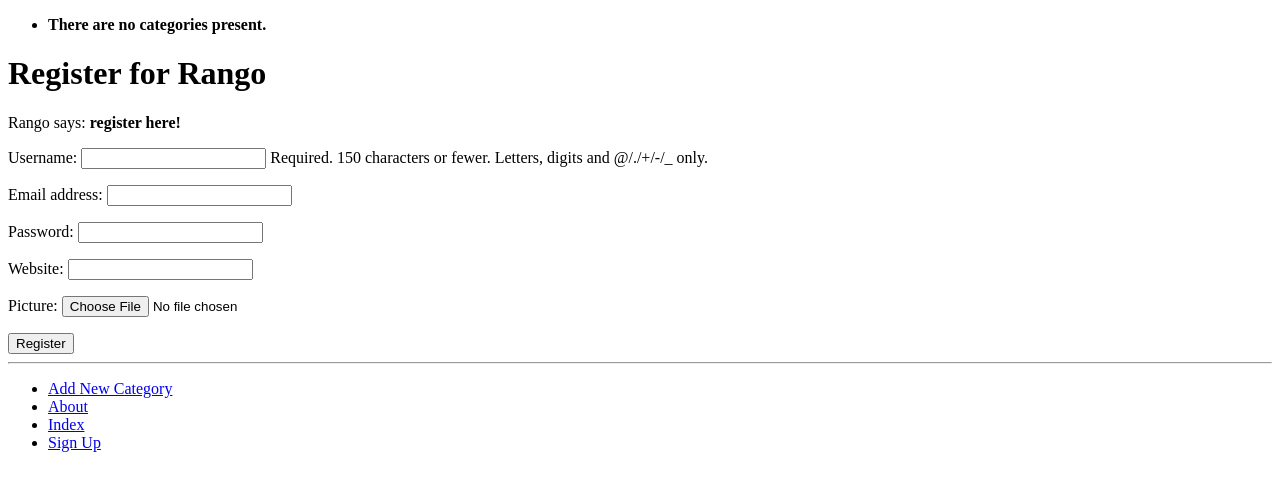
After one commit to tangowithcode/tango_with_django_2, a Django app: page /rango/register/ in a window 1280 px wide. The commit adds this page. Shown: the top 491 px of the page. Run offline with Django 3.2, Linux system fonts and the light colour scheme; data that the repository does not hold is empty.

Commit message:
Added user registration form

```diff
--- a/code/tango_with_django_project/rango/admin.py
+++ b/code/tango_with_django_project/rango/admin.py
@@ -1,5 +1,6 @@
 from django.contrib import admin
 from rango.models import Category, Page
+from rango.models import UserProfile
 # Register your models here.
 
 
@@ -8,3 +9,4 @@ class CategoryAdmin(admin.ModelAdmin):
 
 admin.site.register(Category, CategoryAdmin)
 admin.site.register(Page)
+admin.site.register(UserProfile)
--- a/code/tango_with_django_project/rango/forms.py
+++ b/code/tango_with_django_project/rango/forms.py
@@ -1,5 +1,7 @@
 from django import forms
 from rango.models import Page, Category
+from django.contrib.auth.models import User
+from rango.models import UserProfile
 
 
 class CategoryForm(forms.ModelForm):
@@ -46,3 +48,18 @@ class PageForm(forms.ModelForm):
         exclude = ('category',)
         # or specify the fields to include (i.e. not include the category field)
         #fields = ('title', 'url', 'views')
+
+
+class UserForm(forms.ModelForm):
+    password = forms.CharField(widget=forms.PasswordInput())
+
+    class Meta:
+
+        model = User
+        fields = ('username', 'email', 'password')
+
+
+class UserProfileForm(forms.ModelForm):
+    class Meta:
+        model = UserProfile
+        fields = ('website', 'picture')
--- a/code/tango_with_django_project/rango/models.py
+++ b/code/tango_with_django_project/rango/models.py
@@ -1,6 +1,6 @@
 from django.db import models
 from django.template.defaultfilters import slugify
-
+from django.contrib.auth.models import User
 
 # Create your models here.
 class Category(models.Model):
@@ -27,3 +27,12 @@ class Page(models.Model):
 
     def __str__(self):
         return self.title
+
+
+class UserProfile(models.Model):
+    user = models.OneToOneField(User, on_delete=models.CASCADE)
+    website = models.URLField(blank=True)
+    picture = models.ImageField(upload_to='profile_images', blank=True)
+
+    def __str__(self):
+        return self.user.username
--- a/code/tango_with_django_project/rango/urls.py
+++ b/code/tango_with_django_project/rango/urls.py
@@ -9,5 +9,5 @@ urlpatterns = [
     path('category/<slug:category_name_slug>/add_page/', views.add_page, name='add_page'),
     path('category/<slug:category_name_slug>/', views.show_category, name='show_category'),
     path('add_category/', views.add_category, name='add_category'),
-
+    path('register/', views.register, name='register'),
 ]
--- a/code/tango_with_django_project/rango/views.py
+++ b/code/tango_with_django_project/rango/views.py
@@ -4,7 +4,7 @@ from rango.models import Category
 from rango.models import Page
 from rango.forms import CategoryForm
 from rango.forms import PageForm
-
+from rango.forms import UserForm, UserProfileForm
 
 def index(request):
     # return HttpResponse("Rango says hey there partner! <br/> <a href='/rango/about/'>About</a>")
@@ -109,3 +109,64 @@ def add_page(request, category_name_slug):
 
     context_dict = {'form': form, 'category': category}
     return render(request, 'rango/add_page.html', context_dict)
+
+
+def register(request):
+    # A boolean value for telling the template
+    # whether the registration was successful.
+    # Set to False initially. Code changes value to
+    # True when registration succeeds.
+    registered = False
+
+    # If it's a HTTP POST, we're interested in processing form data.
+    if request.method == 'POST':
+        # Attempt to grab information from the raw form information.
+        # Note that we make use of both UserForm and UserProfileForm.
+        user_form = UserForm(data=request.POST)
+        profile_form = UserProfileForm(data=request.POST)
+
+        # If the two forms are valid...
+        if user_form.is_valid() and profile_form.is_valid():
+            # Save the user's form data to the database.
+            user = user_form.save()
+
+            # Now we hash the password with the set_password method.
+            # Once hashed, we can update the user object.
+            user.set_password(user.password)
+            user.save()
+
+            # Now sort out the UserProfile instance.
+            # Since we need to set the user attribute ourselves,
+            # we set commit=False. This delays saving the model
+            # until we're ready to avoid integrity problems.
+            profile = profile_form.save(commit=False)
+            profile.user = user
+
+            # Did the user provide a profile picture?
+            # If so, we need to get it from the input form and
+            # put it in the UserProfile model.
+            if 'picture' in request.FILES:
+                profile.picture = request.FILES['picture']
+
+            # Now we save the UserProfile model instance.
+            profile.save()
+
+            # Update our variable to indicate that the template
+            # registration was successful.
+            registered = True
+        else:
+            # Invalid form or forms - mistakes or something else?
+            # Print problems to the terminal.
+            print(user_form.errors, profile_form.errors)
+    else:
+        # Not a HTTP POST, so we render our form using two ModelForm instances.
+        # These forms will be blank, ready for user input.
+        user_form = UserForm()
+        profile_form = UserProfileForm()
+
+    # Render the template depending on the context.
+    return render(request,
+                  'rango/register.html',
+                  {'user_form': user_form,
+                   'profile_form': profile_form,
+                   'registered': registered})
--- a/code/tango_with_django_project/templates/rango/base.html
+++ b/code/tango_with_django_project/templates/rango/base.html
@@ -28,6 +28,8 @@
 	                <li><a href="{% url 'rango:add_category' %}">Add New Category</a></li>
 	                <li><a href="{% url 'rango:about' %}">About</a></li>
 	                <li><a href="{% url 'rango:index' %}">Index</a></li>
+					<li><a href="{% url 'rango:register' %}">Sign Up</a></li>
+
 	            </ul>
 	        </div>
 	    </body>
--- /dev/null
+++ b/code/tango_with_django_project/templates/rango/register.html
@@ -0,0 +1,28 @@
+{% extends 'rango/base.html' %}
+	{% load staticfiles %}
+
+	{% block title_block %}
+	    Register
+	{% endblock %}
+
+	{% block body_block %}
+	    <h1>Register for Rango</h1>
+	    {% if registered %}
+	        Rango says: <strong>thank you for registering!</strong>
+	        <a href="{% url 'rango:index' %}">Return to the homepage.</a><br />
+	    {% else %}
+	        Rango says: <strong>register here!</strong><br />
+	        <form id="user_form" method="post" action="{% url 'rango:register' %}"
+	              enctype="multipart/form-data">
+
+	        {% csrf_token %}
+
+	        <!-- Display each form  -->
+	        {{ user_form.as_p }}
+	        {{ profile_form.as_p }}
+
+	        <!-- Provide a button to click to submit the form. -->
+	        <input type="submit" name="submit" value="Register" />
+	    </form>
+	    {% endif %}
+	{% endblock %}
--- a/manuscript/Book.txt
+++ b/manuscript/Book.txt
@@ -6,3 +6,5 @@ chapter5-database-setup.md
 chapter6-models-templates-views.md
 chapter7-forms.md
 chapter8-templates.md
+chapter9-user-authentication.md
+chapter10-cookies.md
--- a/manuscript/todo.txt
+++ b/manuscript/todo.txt
@@ -6,6 +6,7 @@ GLobal
 		- oh COOL we do this already.. this book is awesome!!
 
 
+	- clean data example - change field to a string field.
 
 chapter 1
 
@@ -58,3 +59,7 @@ Tests for chapter 4 and 5 regarding the views need to be updated. I think that w
 
 Chapter 7
  - max_length exercise not done
+
+
+chapter 9
+- add test to check if password hashwers has been added to the settings.py
```
